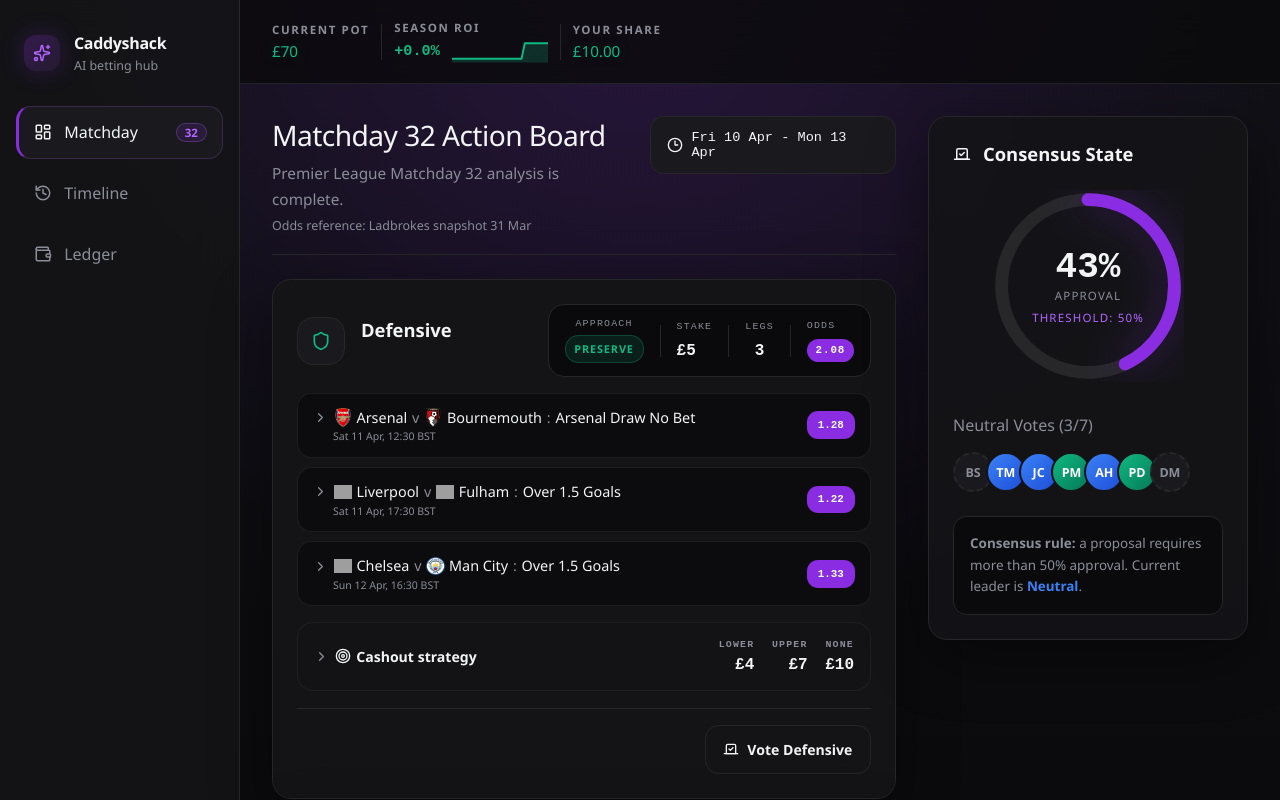
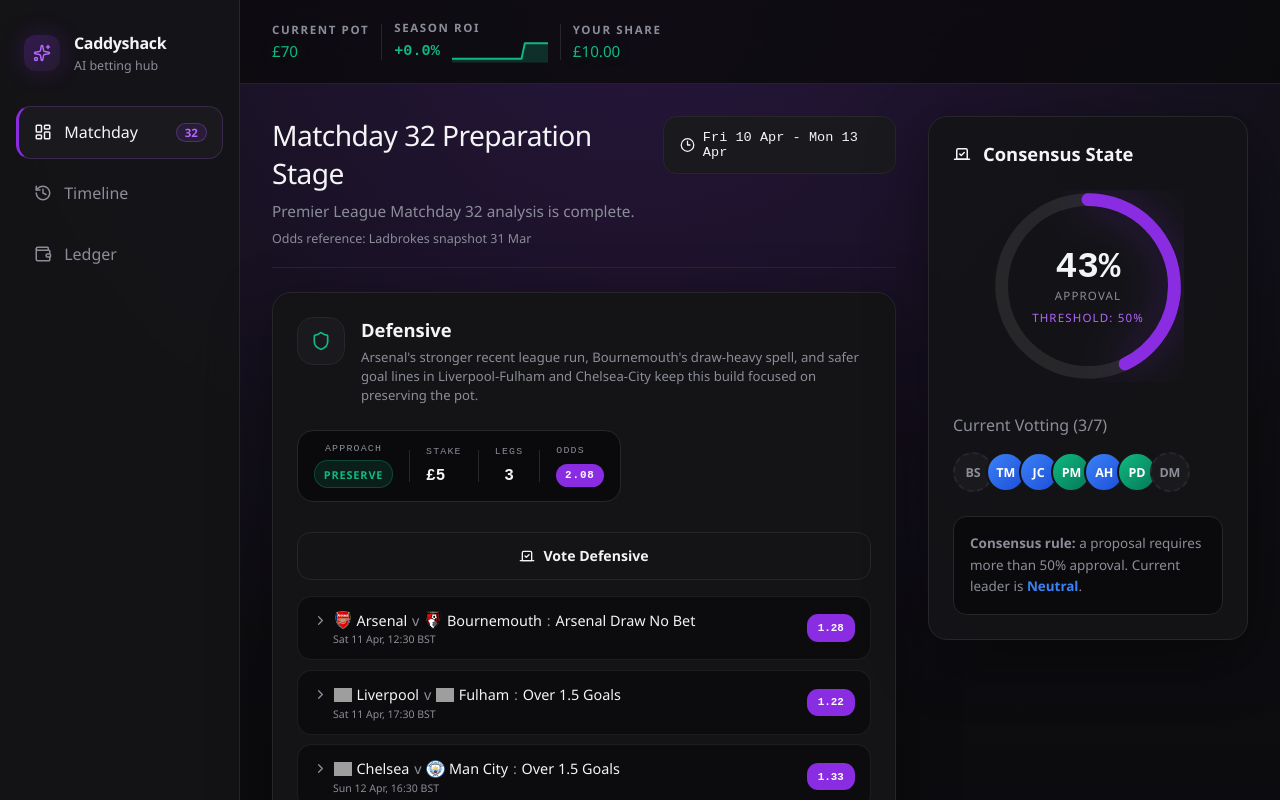
Before and after one commit to brianscott1980-cyber/acca-planner, a Next.js app: page /dashboard in a window 1280 px wide. Shown: the top 800 px of the page. Built offline with nearby package versions, Linux system fonts and the light colour scheme; grey boxes are pictures that could not be loaded.

Commit message:
Add GA tracking and refine matchday card interactions

```diff
--- a/app/globals.css
+++ b/app/globals.css
@@ -249,6 +249,15 @@ button {
   gap: 0.75rem;
 }
 
+.hub-header-stat {
+  border: 0;
+  background: transparent;
+  padding: 0;
+  color: inherit;
+  text-align: inherit;
+  cursor: pointer;
+}
+
 .hub-label {
   margin: 0 0 0.25rem;
   font-size: 0.72rem;
@@ -422,7 +431,7 @@ button {
   border-radius: 1.2rem;
 }
 
-.hub-mobile-change-vote {
+.hub-secondary-button.hub-mobile-change-vote {
   display: none;
 }
 
@@ -526,6 +535,13 @@ button {
   font-weight: 700;
 }
 
+.hub-proposal-summary {
+  margin: 0.35rem 0 0;
+  color: var(--hub-muted);
+  font-size: 0.82rem;
+  line-height: 1.45;
+}
+
 .hub-carousel-title-row {
   display: flex;
   align-items: center;
@@ -555,6 +571,24 @@ button {
   transform: translateY(-1px);
 }
 
+@media (min-width: 641px) {
+  .hub-proposal-top {
+    align-items: flex-start;
+  }
+
+  .hub-proposal-title-wrap {
+    position: relative;
+    min-height: 3rem;
+    padding-left: 4rem;
+  }
+
+  .hub-proposal-title-wrap > .hub-proposal-icon {
+    position: absolute;
+    top: 0;
+    left: 0;
+  }
+}
+
 .hub-proposal-meta-row {
   margin-top: 0.55rem;
   flex-wrap: wrap;
@@ -622,6 +656,11 @@ button {
   border-radius: 1rem;
   background: var(--hub-bg);
   padding: 0.8rem 1rem;
+}
+
+.hub-proposal-top {
+  flex-wrap: wrap;
+  align-items: flex-start;
 }
 
 @media (min-width: 641px) {
@@ -678,10 +717,16 @@ button {
 }
 
 .hub-proposal-actions {
-  justify-content: flex-end;
-  margin-top: 1.1rem;
-  border-top: 1px solid var(--hub-border);
-  padding-top: 1rem;
+  display: flex;
+  flex: 1 1 100%;
+  width: 100%;
+  margin-top: 0.85rem;
+}
+
+.hub-proposal-actions .hub-primary-button,
+.hub-proposal-actions .hub-secondary-button {
+  width: 100%;
+  min-width: 0;
 }
 
 .hub-bet-lines {
--- a/app/layout.tsx
+++ b/app/layout.tsx
@@ -1,5 +1,6 @@
 import type { Metadata } from "next";
 import "./globals.css";
+import { GoogleAnalytics } from "./ui/GoogleAnalytics";
 
 export const metadata: Metadata = {
   title: "Syndicate Hub",
@@ -13,7 +14,10 @@ type RootLayoutProps = {
 export default function RootLayout({ children }: RootLayoutProps) {
   return (
     <html lang="en">
-      <body>{children}</body>
+      <body>
+        <GoogleAnalytics />
+        {children}
+      </body>
     </html>
   );
 }
--- a/app/ui/hub/ConsensusPanel.tsx
+++ b/app/ui/hub/ConsensusPanel.tsx
@@ -5,6 +5,7 @@ import {
   getLeadingProposal,
   getProposalVotes,
 } from "../../../repositories/gameWeekRepository";
+import { trackEvent } from "../../../lib/analytics";
 import { getMembers, getUserInitials } from "../../../repositories/userService";
 import { useCurrentGameWeek } from "./GameWeekProvider";
 
@@ -71,8 +72,7 @@ export function ConsensusPanel() {
 
       <div className="hub-voter-block">
         <p className="hub-voter-copy">
-          {leadingProposal?.title.replace(" Accumulator", "") ?? "No"} Votes (
-          {votedMembers.length}/{members.length})
+          Current Votting ({votedMembers.length}/{members.length})
         </p>
         <div className="hub-voters">
           {members.map((member) => (
@@ -103,7 +103,12 @@ export function ConsensusPanel() {
         <button
           className="hub-secondary-button hub-mobile-change-vote"
           type="button"
-          onClick={clearVote}
+          onClick={() => {
+            trackEvent("clear_vote", {
+              surface: "consensus_panel_mobile",
+            });
+            clearVote();
+          }}
         >
           Change vote
         </button>
--- a/app/ui/hub/GameweekBoard.tsx
+++ b/app/ui/hub/GameweekBoard.tsx
@@ -23,6 +23,7 @@ import {
   getUserVoteForGameWeek,
 } from "../../../repositories/gameWeekRepository";
 import { formatLadbrokesSourceLabel } from "../../../repositories/ladbrokesOddsRepository";
+import { trackEvent } from "../../../lib/analytics";
 import { useCurrentGameWeek } from "./GameWeekProvider";
 import { MatchBetSummaryRow } from "./MatchBetSummaryRow";
 
@@ -76,20 +77,30 @@ export function GameweekBoard() {
           gameWeek={currentGameWeek}
           selected={mobileCard.id === selectedCardId}
           compactTitle
-          onPrevious={() =>
+          onPrevious={() => {
+            trackEvent("carousel_navigate", {
+              direction: "previous",
+              surface: "matchday_mobile",
+              proposal_id: mobileCard.id,
+            });
             setActiveCardIndex((previous) =>
               previous === 0
                 ? currentGameWeek.proposals.length - 1
                 : previous - 1,
-            )
-          }
-          onNext={() =>
+            );
+          }}
+          onNext={() => {
+            trackEvent("carousel_navigate", {
+              direction: "next",
+              surface: "matchday_mobile",
+              proposal_id: mobileCard.id,
+            });
             setActiveCardIndex((previous) =>
               previous === currentGameWeek.proposals.length - 1
                 ? 0
                 : previous + 1,
-            )
-          }
+            );
+          }}
           onVote={() => castVote(mobileCard.id)}
         />
       </div>
@@ -140,6 +151,15 @@ function AccumulatorCard({
   const displayTitle = compactTitle
     ? getCompactProposalTitle(card.riskLevel)
     : card.title;
+  const handleVote = () => {
+    trackEvent("vote_proposal", {
+      proposal_id: card.id,
+      risk_level: card.riskLevel,
+      proposal_title: card.title,
+      surface: compactTitle ? "matchday_mobile" : "matchday_desktop",
+    });
+    onVote();
+  };
 
   return (
     <article className={`hub-proposal-card${selected ? " is-selected" : ""}`}>
@@ -184,6 +204,7 @@ function AccumulatorCard({
                 <h2 className="hub-proposal-title">{displayTitle}</h2>
               )}
             </div>
+            <p className="hub-proposal-summary">{card.summary}</p>
             <div className="hub-proposal-meta-row">
               <span
                 className={`hub-tag hub-tag-${card.riskLevel} hub-risk-indicator`}
@@ -233,6 +254,28 @@ function AccumulatorCard({
             </span>
           </div>
         </div>
+
+        <div className="hub-proposal-actions">
+          {selected ? (
+            <button
+              className="hub-primary-button"
+              type="button"
+              onClick={handleVote}
+            >
+              <Vote size={16} />
+              You voted
+            </button>
+          ) : (
+            <button
+              className="hub-secondary-button"
+              type="button"
+              onClick={handleVote}
+            >
+              <Vote size={16} />
+              {voteLabel}
+            </button>
+          )}
+        </div>
       </div>
 
       <div className="hub-bet-lines">
@@ -262,9 +305,15 @@ function AccumulatorCard({
           className="hub-cashout-toggle"
           type="button"
           onClick={() =>
-            setExpandedSectionId((previous) =>
-              previous === "cashout" ? null : "cashout",
-            )
+            setExpandedSectionId((previous) => {
+              const isExpanding = previous !== "cashout";
+              trackEvent("toggle_cashout_strategy", {
+                proposal_id: card.id,
+                risk_level: card.riskLevel,
+                expanded: isExpanding,
+              });
+              return previous === "cashout" ? null : "cashout";
+            })
           }
           aria-expanded={expandedSectionId === "cashout"}
         >
@@ -309,27 +358,6 @@ function AccumulatorCard({
         ) : null}
       </div>
 
-      <div className="hub-proposal-actions">
-        {selected ? (
-          <button
-            className="hub-primary-button"
-            type="button"
-            onClick={onVote}
-          >
-            <Vote size={16} />
-            You voted
-          </button>
-        ) : (
-          <button
-            className="hub-secondary-button"
-            type="button"
-            onClick={onVote}
-          >
-            <Vote size={16} />
-            {voteLabel}
-          </button>
-        )}
-      </div>
     </article>
   );
 }
--- a/data/gameWeeks.ts
+++ b/data/gameWeeks.ts
@@ -4,6 +4,7 @@ export type GameWeekProposalRecord = {
   id: string;
   riskLevel: RiskLevel;
   title: string;
+  summary: string;
   legs: number;
   betLines: {
     label: string;
@@ -30,7 +31,7 @@ export const gameWeeks: GameWeekRecord[] = [
   {
     id: "md-32",
     slug: "matchday-32",
-    name: "Matchday 32 Action Board",
+    name: "Matchday 32 Preparation Stage",
     description: "Premier League Matchday 32 analysis is complete.",
     startsIn: "Fri 10 Apr - Mon 13 Apr",
     proposals: [
@@ -38,27 +39,29 @@ export const gameWeeks: GameWeekRecord[] = [
         id: "defensive",
         riskLevel: "safe",
         title: "Defensive",
+        summary:
+          "Arsenal's stronger recent league run, Bournemouth's draw-heavy spell, and safer goal lines in Liverpool-Fulham and Chelsea-City keep this build focused on preserving the pot.",
         legs: 3,
         betLines: [
           {
             label: "Arsenal v Bournemouth: Arsenal Draw No Bet",
             scheduleNote: "Sat 11 Apr, 12:30 BST",
             aiReasoning:
-              "Home control and downside protection make this a lower-volatility opener.",
+              "Arsenal won four of their last five league matches, while Bournemouth came in off one win and three draws in five, so draw protection fits the safer opener.",
             marketId: "arsenal-bournemouth-arsenal-dnb",
           },
           {
             label: "Liverpool v Fulham: Over 1.5 Goals",
             scheduleNote: "Sat 11 Apr, 17:30 BST",
             aiReasoning:
-              "Goal volume supports a steadier total-goals angle without needing a winner.",
+              "Liverpool scored nine across recent wins over West Ham and Wolves, and Fulham's last four league and cup games still gave a two-goal floor enough to support a safer totals angle.",
             marketId: "liverpool-fulham-over-1-5",
           },
           {
             label: "Chelsea v Man City: Over 1.5 Goals",
             scheduleNote: "Sun 12 Apr, 16:30 BST",
             aiReasoning:
-              "Both attacks project enough chances to support a safer goals market.",
+              "Chelsea's last five across league and Europe produced 20 total goals and City's recent run mixed 10 scored with 8 conceded, so a low goals line is the safer way into the fixture.",
             marketId: "chelsea-man-city-over-1-5",
           },
         ],
@@ -68,34 +71,36 @@ export const gameWeeks: GameWeekRecord[] = [
         id: "neutral",
         riskLevel: "balanced",
         title: "Neutral",
+        summary:
+          "This group leans on Arsenal and Liverpool carrying the stronger recent form, then uses goals-based angles where Chelsea-City and United-Leeds still project enough attacking activity for steady progress.",
         legs: 4,
         betLines: [
           {
             label: "Arsenal v Bournemouth: Arsenal to Win",
             scheduleNote: "Sat 11 Apr, 12:30 BST",
             aiReasoning:
-              "The straight win adds upside while staying within a balanced risk profile.",
+              "Arsenal's recent league wins over Chelsea, Brighton and Everton give the home win enough form support to add upside without jumping straight to a margin play.",
             marketId: "arsenal-bournemouth-arsenal-win",
           },
           {
             label: "Liverpool v Fulham: Liverpool to Win",
             scheduleNote: "Sat 11 Apr, 17:30 BST",
             aiReasoning:
-              "Home edge and attacking output keep this win price usable for a neutral slip.",
+              "Liverpool won three of their last four league matches before the break and carried the clearer scoring edge into a meeting with a Fulham side that had one win in four league and cup games.",
             marketId: "liverpool-fulham-liverpool-win",
           },
           {
             label: "Chelsea v Man City: Both Teams To Score",
             scheduleNote: "Sun 12 Apr, 16:30 BST",
             aiReasoning:
-              "BTTS adds reward by leaning into attacking quality on both sides.",
+              "Chelsea have both scored and conceded heavily in recent league and European matches, while City's recent 2-2 with Forest keeps a BTTS script live here.",
             marketId: "chelsea-man-city-btts",
           },
           {
             label: "Man Utd v Leeds United: Over 2.5 Goals",
             scheduleNote: "Mon 13 Apr, 20:00 BST",
             aiReasoning:
-              "This keeps late-slip upside without being as fragile as a result builder.",
+              "United's recent league games have rarely stayed quiet and Leeds still created scoring games against Chelsea and Villa, which keeps the goals angle preferable to a tighter result call.",
             marketId: "man-utd-leeds-over-2-5",
           },
         ],
@@ -106,34 +111,36 @@ export const gameWeeks: GameWeekRecord[] = [
         id: "aggressive",
         riskLevel: "aggressive",
         title: "Aggressive",
+        summary:
+          "This is the return-led build, pushing Arsenal and Liverpool into stronger win conditions and leaning into the higher-event patterns around Chelsea-City and United-Leeds for bigger upside.",
         legs: 4,
         betLines: [
           {
             label: "Arsenal v Bournemouth: Arsenal -1 Handicap",
             scheduleNote: "Sat 11 Apr, 12:30 BST",
             aiReasoning:
-              "A margin play on the favourite lifts payout from a still-strong spot.",
+              "Arsenal's stronger run of league wins and Bournemouth's recent low-scoring, draw-heavy stretch make the home margin angle viable once the build shifts from protection to profit.",
             marketId: "arsenal-bournemouth-arsenal-minus-1",
           },
           {
             label: "Liverpool v Fulham: Liverpool to Win & Over 2.5 Goals",
             scheduleNote: "Sat 11 Apr, 17:30 BST",
             aiReasoning:
-              "The builder boosts return by combining the result with expected scoring.",
+              "Liverpool's recent scoring spikes, including five against West Ham and three in the cup at Wolves, support combining the home win with a higher goals line for more return.",
             marketId: "liverpool-fulham-liverpool-win-over-2-5",
           },
           {
             label: "Chelsea v Man City: Both Teams To Score & Over 2.5 Goals",
             scheduleNote: "Sun 12 Apr, 16:30 BST",
             aiReasoning:
-              "This targets a high-event match script for a sharper return multiple.",
+              "Chelsea's last five across league and Europe were full of goals at both ends, and City's recent results still point to enough chance volume to justify the higher-event builder.",
             marketId: "chelsea-man-city-btts-over-2-5",
           },
           {
             label: "Man Utd v Leeds United: Man Utd to Win & Over 2.5 Goals",
             scheduleNote: "Mon 13 Apr, 20:00 BST",
             aiReasoning:
-              "This acts as the highest-upside closer if the acca reaches the final leg.",
+              "United still carry the stronger result profile, while Leeds' recent matches with Chelsea and Villa show they can help stretch the game enough for a win-plus-goals closer.",
             marketId: "man-utd-leeds-man-utd-win-over-2-5",
           },
         ],
@@ -152,7 +159,7 @@ export const gameWeeks: GameWeekRecord[] = [
   {
     id: "md-31",
     slug: "matchday-31",
-    name: "Matchday 31 Action Board",
+    name: "Matchday 31 Preparation Stage",
     description:
       "Previous matchday archive of proposed slips and recorded member votes.",
     startsIn: "Closed",
@@ -161,6 +168,7 @@ export const gameWeeks: GameWeekRecord[] = [
         id: "defensive",
         riskLevel: "safe",
         title: "Defensive",
+        summary: "Archived safer build focused on preserving value through the early legs.",
         legs: 3,
         betLines: [
           { label: "Brentford v Burnley: Brentford or Draw", odds: "1.40" },
@@ -173,6 +181,7 @@ export const gameWeeks: GameWeekRecord[] = [
         id: "neutral",
         riskLevel: "balanced",
         title: "Neutral",
+        summary: "Archived balanced build aimed at steady growth without overexposing the pot.",
         legs: 4,
         betLines: [
           { label: "Brentford v Burnley: Brentford to Win", odds: "1.50" },
@@ -187,6 +196,7 @@ export const gameWeeks: GameWeekRecord[] = [
         id: "aggressive",
         riskLevel: "aggressive",
         title: "Aggressive",
+        summary: "Archived upside-led build that prioritized return over cashout protection.",
         legs: 4,
         betLines: [
           { label: "Brentford v Burnley: Brentford -1 Handicap", odds: "2.00" },
--- /dev/null
+++ b/lib/analytics.ts
@@ -0,0 +1,32 @@
+export const GA_MEASUREMENT_ID = "G-TKEBLQ7RZL";
+
+declare global {
+  interface Window {
+    dataLayer: unknown[];
+    gtag?: (
+      command: "config" | "event" | "js",
+      target: string | Date,
+      params?: Record<string, unknown>,
+    ) => void;
+  }
+}
+
+type AnalyticsParams = Record<string, string | number | boolean | null | undefined>;
+
+export function trackPageView(path: string) {
+  if (typeof window === "undefined" || !window.gtag) {
+    return;
+  }
+
+  window.gtag("config", GA_MEASUREMENT_ID, {
+    page_path: path,
+  });
+}
+
+export function trackEvent(name: string, params: AnalyticsParams = {}) {
+  if (typeof window === "undefined" || !window.gtag) {
+    return;
+  }
+
+  window.gtag("event", name, params);
+}
```
Also changed, not shown: app/ui/GoogleAnalytics.tsx (added, +42 -0 lines), app/ui/hub/HubAppShell.tsx (+31 -7 lines), app/ui/hub/LedgerActivityPanel.tsx (+19 -3 lines), app/ui/hub/LedgerOverview.tsx (+13 -3 lines), app/ui/hub/MatchBetSummaryRow.tsx (+9 -1 lines).
